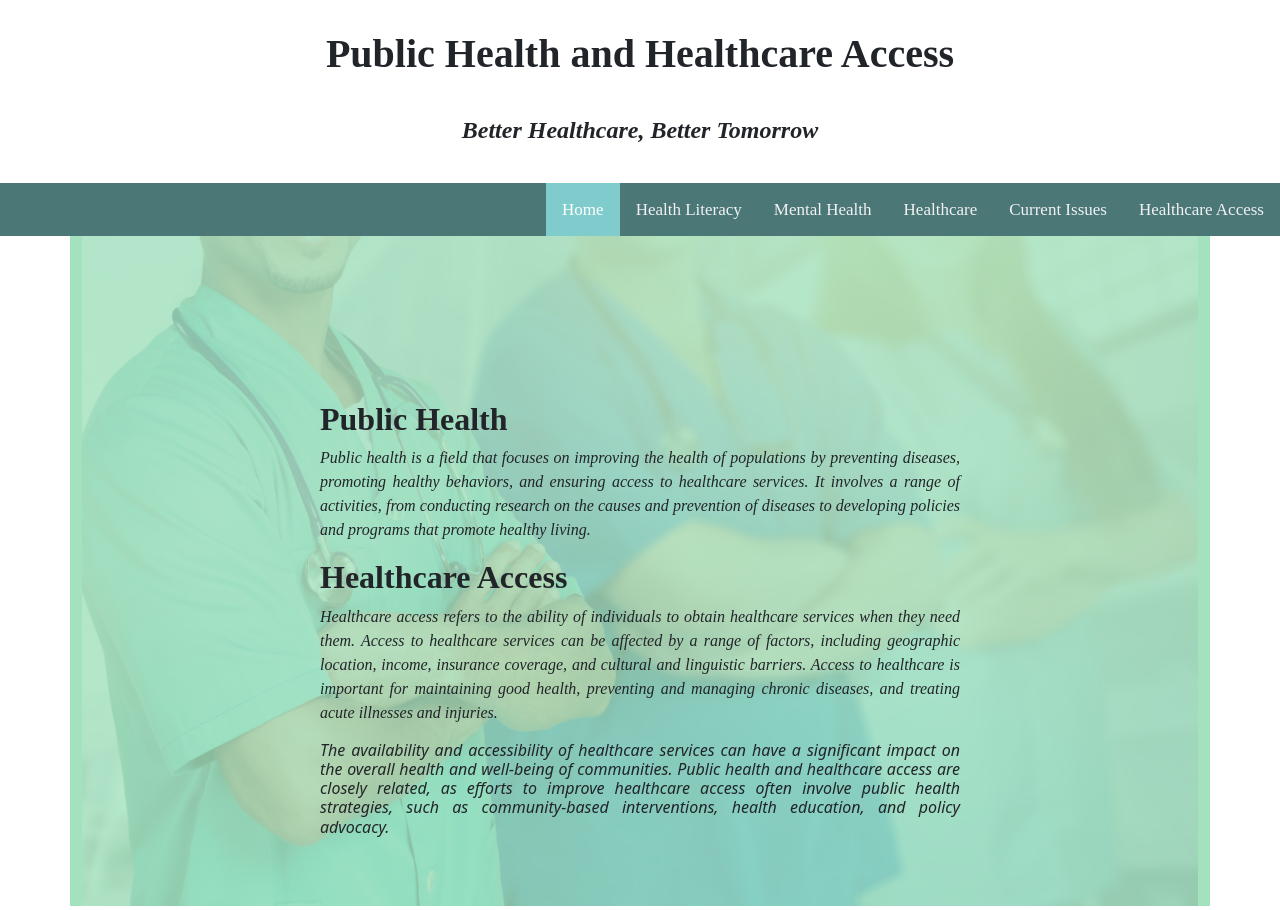
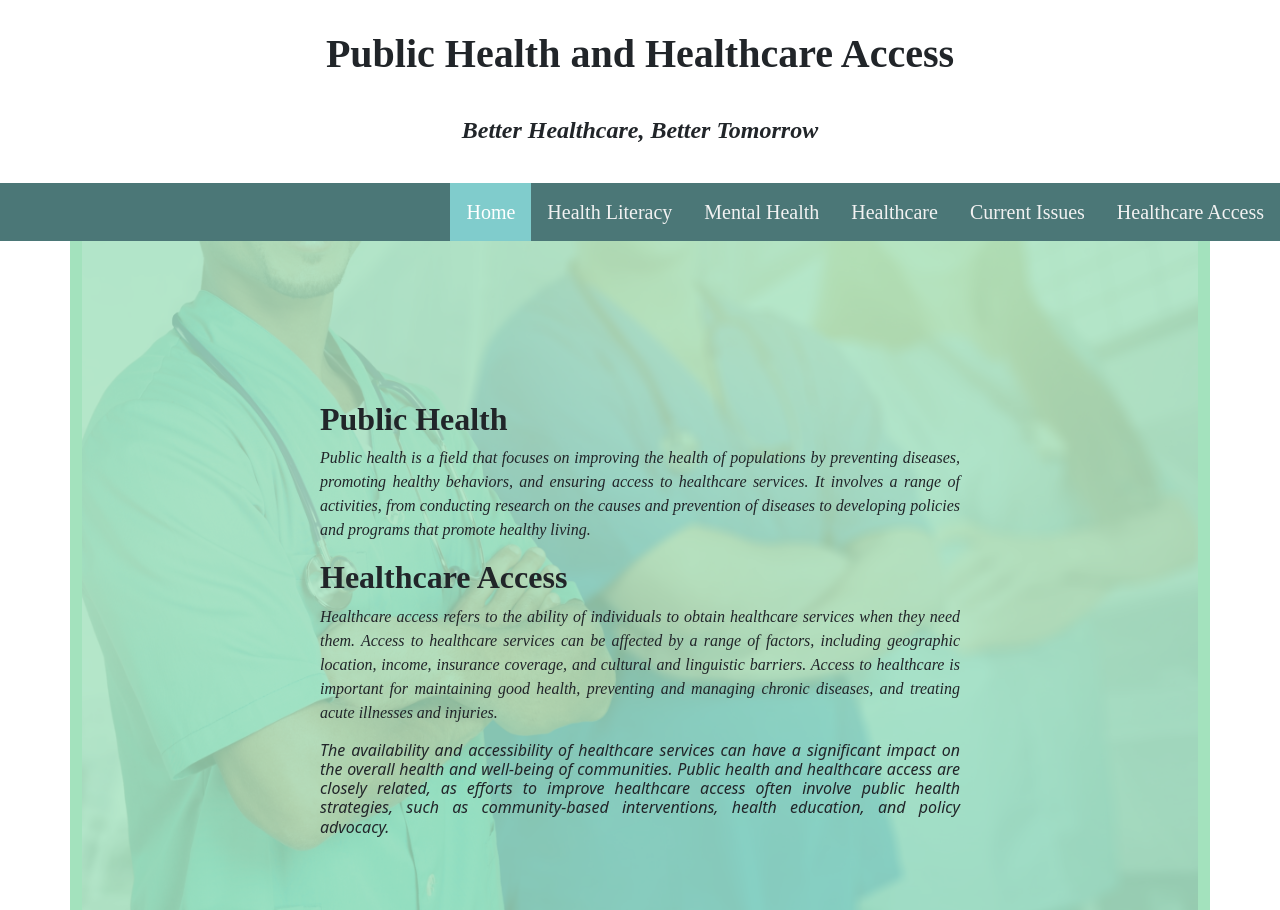
Before and after one commit to xiaoyu163/public-health, a PHP site: page /index.php in a window 1280 px wide. Run offline with PHP 8.4, Linux system fonts and the light colour scheme.

Commit message:
top nav font size

```diff
--- a/nav.php
+++ b/nav.php
@@ -28,7 +28,7 @@
         color: #f2f2f2;
         text-align: center;
         padding: 14px 16px;
-        font-size: 17px;
+        font-size: 20px;
         font-family: 'Times New Roman', Times, serif;
     }
     /* Color of links when hover */
```
